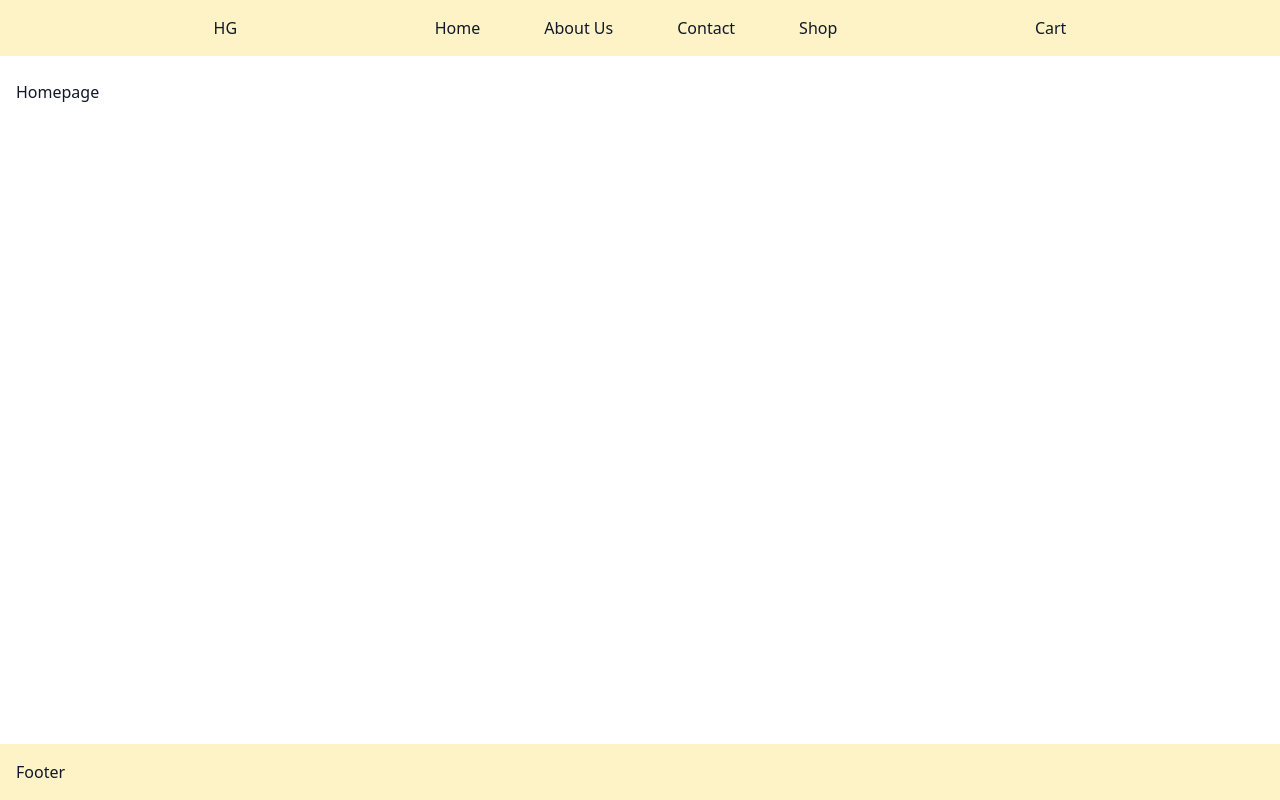
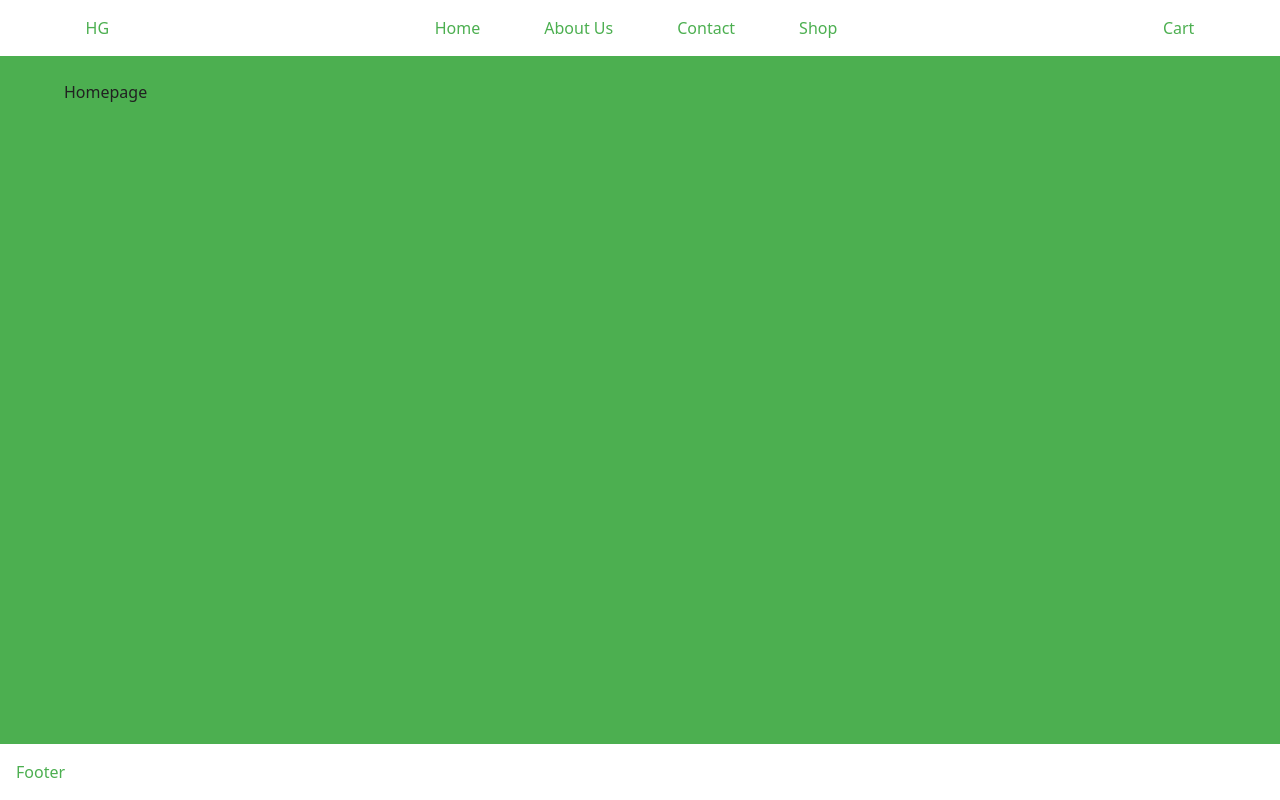
Before and after one commit to MacKibe/hopawiGarden, a React (Vite) app in the folder client/: page / in a window 1280 px wide. Built offline with nearby package versions, Linux system fonts and the light colour scheme.

Commit message:
Added the color scheme to my css file

```diff
--- a/client/src/components/common/Footer.tsx
+++ b/client/src/components/common/Footer.tsx
@@ -1,6 +1,6 @@
 const Footer = () => {
     return(
-        <div className="bg-amber-100 p-4">
+        <div className="bg-[var(--primary)] text-[var(--background)] p-4">
             <h1>Footer</h1>
         </div>
     )
--- a/client/src/components/common/Header.tsx
+++ b/client/src/components/common/Header.tsx
@@ -2,9 +2,9 @@ import { Link } from "react-router";
 
 const Header = () => {
     return(
-        <div className="flex justify-evenly p-4 bg-amber-100">
+        <div className="flex justify-evenly gap-64 p-4 bg-[var(--primary)] text-[var(--background)]">
             <div>
-                <h1>HG</h1>
+                <h1 className="text2xl">HG</h1>
             </div>
             <ul className="flex gap-16">
                 <li><Link to="/">Home</Link></li>
--- a/client/src/index.css
+++ b/client/src/index.css
@@ -1 +1,46 @@
 @import "tailwindcss";
+
+/* Color Scheme 1 */
+/* :root {
+    --primary: #fafaf7;
+    --secondary: #eadbc8;
+    --accent: #f5b7b1;
+    --background: #3c6e47;
+    --text: #2f2f2f;
+  } */
+
+  /* Color Scheme 2 */
+  /* :root {
+    --primary: #FFFBF8;
+    --secondary: #F4EDE4;
+    --accent: #D96C7C;
+    --background: #6D4C41;
+    --text: #3B3B3B;
+  } */
+
+  /* Color Scheme 3 */
+  :root {
+    --primary: #fff;
+    --secondary: #C8E6C9;
+    --accent: #FFCDD2;
+    --background: #4CAF50;
+    --text: #212121;
+  }
+
+  /* Color Scheme 4 */
+  /* :root {
+    --primary: #F5F5F5;
+    --secondary: #A5D6A7;
+    --accent: #F8BBD0;
+    --background: #2E7D32;
+    --text: #1A1A1A;
+  } */
+
+  /* Color Scheme Mix */
+  /* :root {
+    --primary: #F5F5F5;
+    --secondary: #A5D6A7;
+    --accent: #F8BBD0;
+    --background: #4CAF50;
+    --text: #1A1A1A;
+  } */
--- a/client/src/layouts/Layout.tsx
+++ b/client/src/layouts/Layout.tsx
@@ -1,11 +1,12 @@
+import type { ReactNode, FC } from 'react';
 import Header from '../components/common/Header';
 import Footer from '../components/common/Footer';
 
-const Layout = ({children}) => {
+const Layout: FC<{ children: ReactNode }> = ({children}) => {
     return(
-        <div className="flex flex-col min-h-screen bg-white text-gray-900">
+        <div className="flex flex-col min-h-screen">
             <Header />
-            <main className="flex-grow container mx-auto px-4 py-6">
+            <main className="flex-grow container mx-auto px-16 py-6 bg-[var(--background)] text-[var(--text)]">
                 {children}
             </main>
             <Footer />
```
